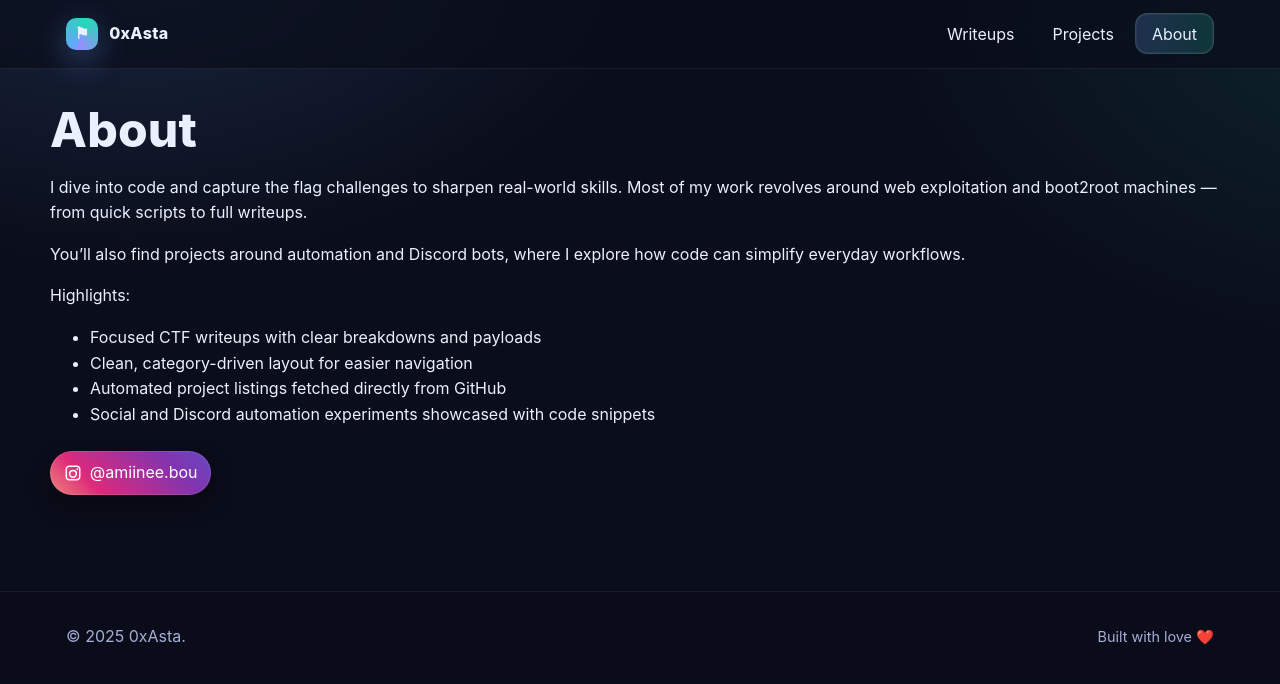
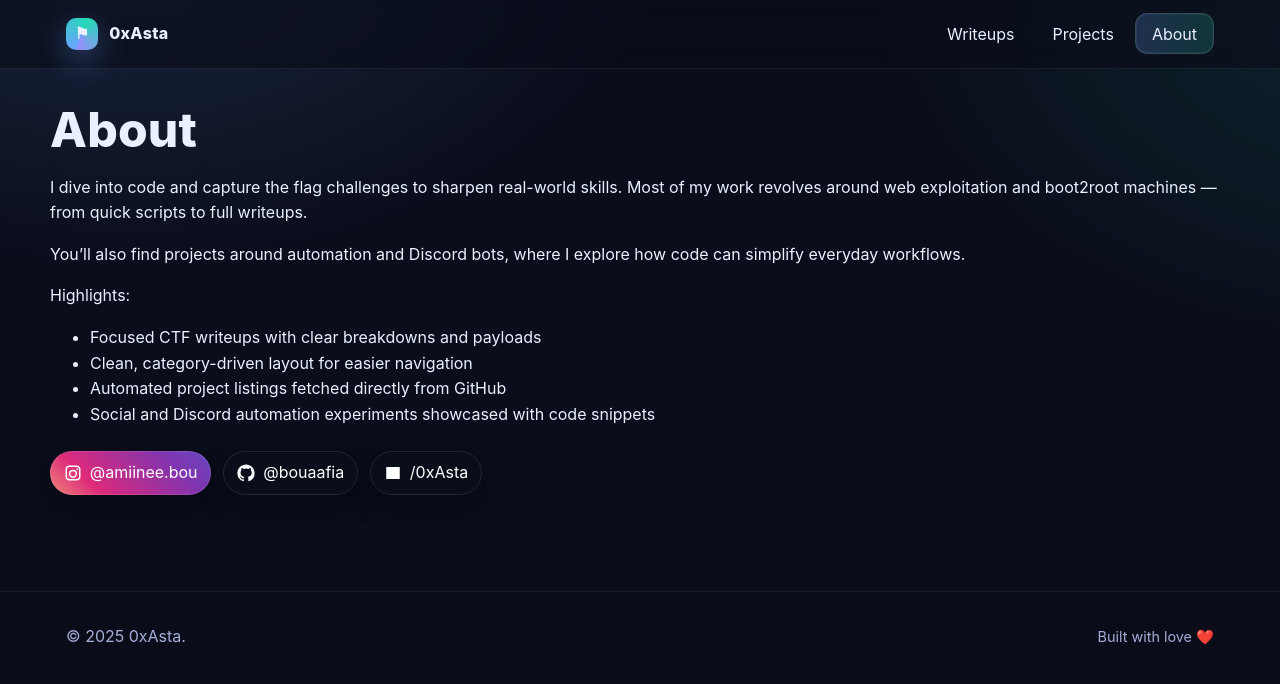
Before and after one commit to 0xAstaaa/0xAstaaa.github.io, a Jekyll site: the page built from about.md, in a window 1280 px wide. Shown: the top 684 px of the page. Built offline with Jekyll 4.4.1, drawn with Linux system fonts in a browser that asks for light colours.

Commit message:
Add social media links for GitHub and TryHackMe

```diff
--- a/about.md
+++ b/about.md
@@ -28,4 +28,33 @@ Highlights:
       <span>@{{ site.author.instagram | default: 'amiinee.bou' }}</span>
     </a>
   </li>
+
+  <li>
+    <a class="social-link social-link--github"
+       href="https://github.com/{{ site.author.github | default: 'bouaafia' }}/"
+       target="_blank"
+       rel="noopener"
+       aria-label="GitHub">
+      <svg class="icon icon--github" viewBox="0 0 24 24" aria-hidden="true" focusable="false">
+        <path d="M12 .5C5.73.5.5 5.73.5 12a11.5 11.5 0 0 0 7.86 10.94c.58.1.79-.25.79-.56v-2.03c-3.2.7-3.87-1.37-3.87-1.37-.53-1.34-1.3-1.7-1.3-1.7-1.06-.72.08-.71.08-.71 1.17.08 1.78 1.2 1.78 1.2 1.04 1.78 2.74 1.26 3.41.96.1-.76.41-1.26.75-1.55-2.56-.29-5.26-1.28-5.26-5.7 0-1.26.45-2.3 1.2-3.11-.12-.29-.52-1.46.11-3.04 0 0 .98-.31 3.2 1.19a11.1 11.1 0 0 1 5.83 0c2.22-1.5 3.2-1.19 3.2-1.19.63 1.58.23 2.75.11 3.04.75.81 1.2 1.85 1.2 3.1 0 4.43-2.7 5.41-5.28 5.69.42.36.8 1.07.8 2.16v3.2c0 .31.21.67.8.56A11.5 11.5 0 0 0 23.5 12C23.5 5.73 18.27.5 12 .5Z"/>
+      </svg>
+      <span>@{{ site.author.github | default: 'bouaafia' }}</span>
+    </a>
+  </li>
+
+  <li>
+    <a class="social-link social-link--tryhackme"
+       href="https://tryhackme.com/p/{{ site.author.tryhackme | default: '0xAsta' }}"
+       target="_blank"
+       rel="noopener"
+       aria-label="TryHackMe">
+      <svg class="icon icon--thm" viewBox="0 0 24 24" aria-hidden="true" focusable="false">
+        <!-- Simple terminal icon -->
+        <path d="M3 4h18v16H3z"></path>
+        <path d="M6 8l4 4-4 4" stroke="currentColor" stroke-width="2" fill="none" stroke-linecap="round" stroke-linejoin="round"></path>
+        <path d="M12 16h6" stroke="currentColor" stroke-width="2" fill="none" stroke-linecap="round"></path>
+      </svg>
+      <span>/{{ site.author.tryhackme | default: '0xAsta' }}</span>
+    </a>
+  </li>
 </ul>
```
